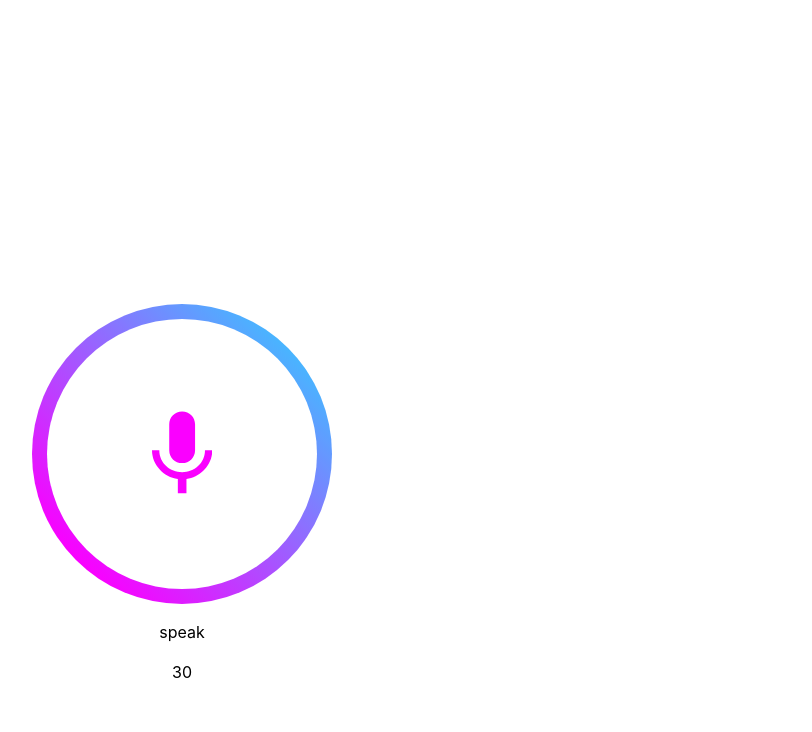
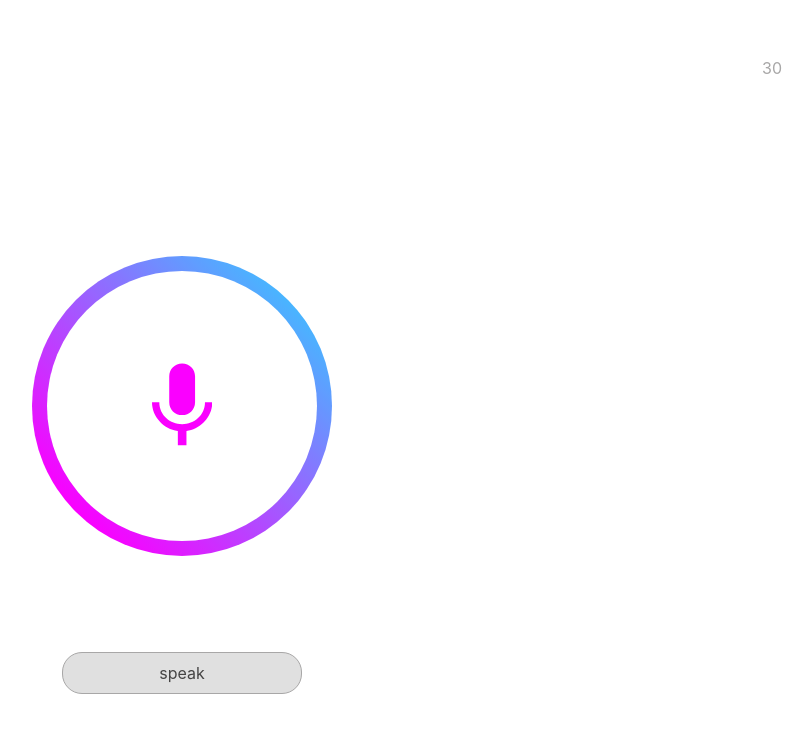
Before and after one commit to XaviourG/virtual-case-study-training, a React (Vite) app in the folder client/: page / in a window 1280 px wide. Both pictures are taken after a click on the button "START". Shown: the top 732 px of the page, without its empty margins (458-1270 px from the left). Built offline with nearby package versions, Linux system fonts and the light colour scheme.

Commit message:
implement a state display, and add error handling to Training service loop

```diff
--- a/client/src/Colours.ts
+++ b/client/src/Colours.ts
@@ -17,9 +17,9 @@ const colours = {
     },
   },
   neutral: {
-    light: '',
-    mid: '',
-    dark: '',
+    light: '#e0e0e0',
+    mid: '#a8a7a7',
+    dark: '#454444',
   },
   background: {
     dark: '#000000',
--- /dev/null
+++ b/client/src/components/StateDisplay.tsx
@@ -0,0 +1,30 @@
+import { ReactElement } from "react";
+import EventState from "../dtos/EventState";
+import colours from "../Colours";
+
+interface props {
+  state: EventState,
+}
+
+const StateDisplay = ({
+  state,
+}: props): ReactElement => {
+
+  const isError = () => (state === EventState.error);
+
+  return (
+    <div>
+      <p style={{
+        color: isError() ? colours.gradients.red.end : colours.neutral.dark,
+        padding: '0.5rem',
+        border: `1px solid ${isError() ? colours.gradients.red.end : colours.neutral.mid}`,
+        backgroundColor: colours.neutral.light,
+        borderRadius: '20px',
+      }}>
+        {EventState[state]}
+      </p>
+    </div>
+  );
+};
+
+export default StateDisplay;
--- a/client/src/dtos/EventState.ts
+++ b/client/src/dtos/EventState.ts
@@ -4,6 +4,7 @@ enum EventState {
   loadingAnwser = 2,
   listen = 3,
   done = 10,
+  error = -1,
 }
 
 export default EventState;
--- a/client/src/pages/TrainingInterface.tsx
+++ b/client/src/pages/TrainingInterface.tsx
@@ -3,6 +3,7 @@ import AttitudeIndicator from "../components/AttitudeIndicator";
 import EventState from "../dtos/EventState";
 import TrainingServiceLoop from "../services/TrainingServiceLoop";
 import colours from "../Colours";
+import StateDisplay from "../components/StateDisplay";
 
 const TrainingInterface = (): ReactElement => {
   const [state, setState] = useState<EventState>(EventState.start);
@@ -20,7 +21,7 @@ const TrainingInterface = (): ReactElement => {
     } else if (speak) {
       setSpeak(false);
     }
-  }, [state])
+  }, [state]);
 
   if (state === EventState.start) {
     return (
@@ -58,17 +59,35 @@ const TrainingInterface = (): ReactElement => {
   return (
     <div style={{
       display: 'flex',
+      flexDirection: 'column',
       justifyContent: 'center',
+      alignItems: 'center',
       width: '100%'
     }}>
-      <div style={{ paddingTop: '33vh' }}>
+      <div style={{
+        display: 'flex',
+        width: '100%',
+        justifyContent: 'end',
+      }}>
+        <p style={{ color: colours.neutral.mid }}>{attitude}</p>
+      </div>
+      <div style={{
+        display: 'flex',
+        justifyContent: 'center',
+        width: '100%',
+        paddingTop: '20vh',
+      }}>
         <AttitudeIndicator
           attitude={attitude}
           speak={speak}
         />
-        <p>{EventState[state]}</p>
-        <p>{attitude}</p>
       </div>
+      <div style={{
+        paddingTop: '10vh',
+        width: '15rem',
+      }}>
+          <StateDisplay state={state}/>
+        </div>
     </div>
   );
 };
--- a/client/src/services/TrainingServiceLoop.ts
+++ b/client/src/services/TrainingServiceLoop.ts
@@ -47,17 +47,19 @@ class TrainingServiceLoop {
         content: question,
       });
       this.SetState(EventState.loadingAnwser);
+      try {
         const answer = await this.GPT.ask(this.ChatHistory);
         this.ChatHistory.push({
           role: 'assistant',
           content: [answer.message, answer.attitude].join('|||'),
         });
         this.SetAttitude(answer.attitude);
-
         this.SetState(EventState.listen);
         await this.Speech.speak(answer.message);
-
-      this.SetState(EventState.done);
+      } catch (e) {
+          this.SetState(EventState.error);
+          this.kill();
+      }
     }
   }
 
```
Lines whose indentation alone changed are shown as unchanged.
